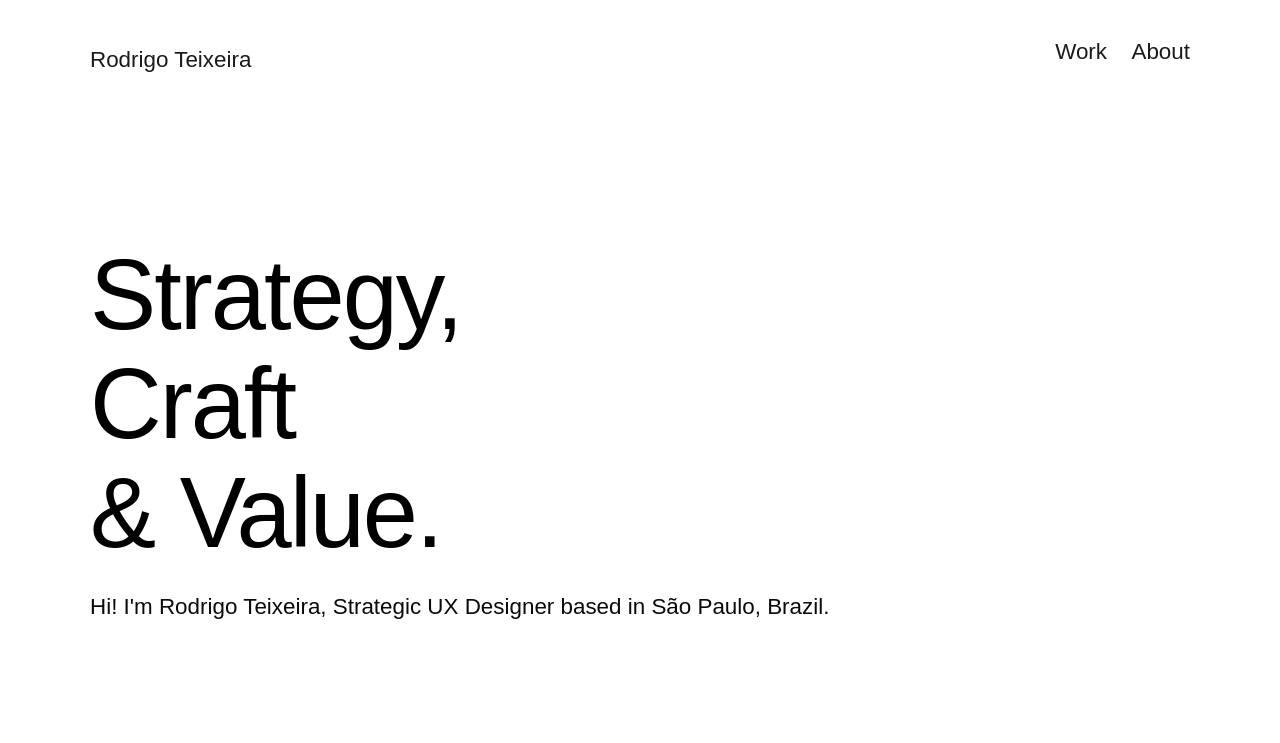
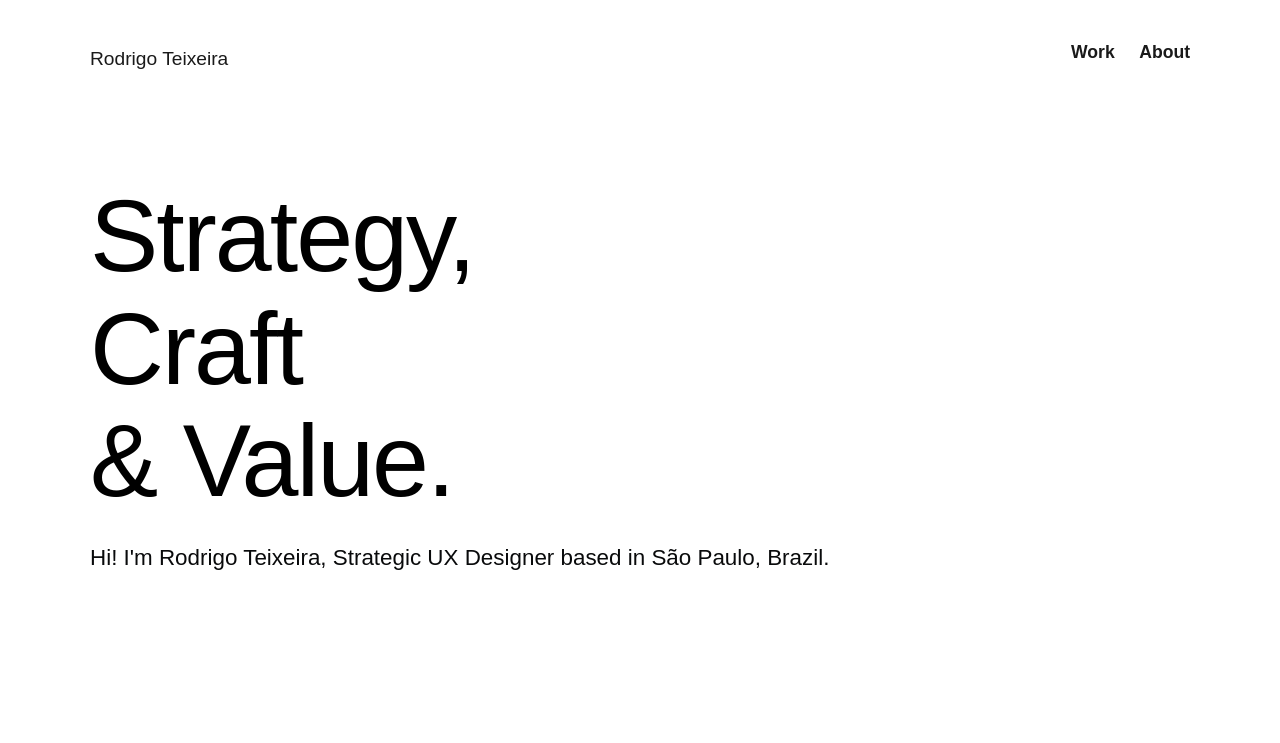
Before and after one commit to drigoteixeira/drigoteixeira.github.io, a Jekyll site: the page built from index.html, in a window 1280 px wide and 1400 px high. Shown: the top 743 px of the window. Built offline with Jekyll 4.4.1, drawn with Linux system fonts in a browser that asks for light colours; some web fonts are replaced; grey boxes are pictures that could not be loaded.

Commit message:
Update grid style

```diff
--- a/_includes/header.html
+++ b/_includes/header.html
@@ -5,12 +5,12 @@
 <header id="site-header" class="main-header">
    <div class="container">
        <div class="row">
-            <div class="three columns">
+            <div class="six columns">
                 <div class="logo">
                     <h1><a href="/" title="Rodrigo Teixeira">Rodrigo Teixeira</a></h1>
                 </div>
             </div>
-            <div class="nine columns">
+            <div class="six columns">
                 <ul class="menu">
                     <li><a href="/">Work</a></li>
                     <li><a href="/about/">About</a></li>
--- a/_scss/layout.scss
+++ b/_scss/layout.scss
@@ -1,5 +1,5 @@
 .page {
-    padding-top: 240px;
+    padding-top: 180px;
 }
 
 .container {
@@ -366,9 +366,6 @@ HIGHLIGHT
 
 
 @media (max-width: 576px) {
-    .page {
-        padding-top: 120px;
-    }
 
     .jumbo {
         margin-top: 80px;
--- a/_scss/menu.scss
+++ b/_scss/menu.scss
@@ -14,7 +14,8 @@
 
 .logo h1 {
     margin: 48px 0 0 0;
-    font-size: 1.4em;
+    font-size: 1.2em;
+    font-weight: 700;
     letter-spacing: -1px;
     font-family: neue-haas-grotesk-text, sans-serif;
     box-sizing: border-box;
@@ -44,20 +45,34 @@
 .menu li {
     list-style: none;
     display: inline-block;
-    font-size: 1.4em;
+    font-size: 1.1em;
+    font-weight: 700;
 }
 
 .menu li a {
     text-decoration: none;
-    font-weight: 300;
+    font-weight: 700;
 }
 
 
 
 @media (max-width: 576px) {
 
+
+    #site-header {
+        height: 150px;
+    }
+
+    #site-header.hide {
+        top: -151px;
+    }
+
     .logo {
-        display: none;
+        text-align: center;
+    }
+
+    #site-header .columns {
+        margin-bottom: 0;
     }
 
     .main-menu {
--- a/_scss/typography.scss
+++ b/_scss/typography.scss
@@ -15,7 +15,7 @@ h6 {
 }
 
 h1 {
-    font-size: 6.2em;
+    font-size: 6.4em;
     line-height: 1.1;
     letter-spacing: -2px;
     color: $base-gray;
```
